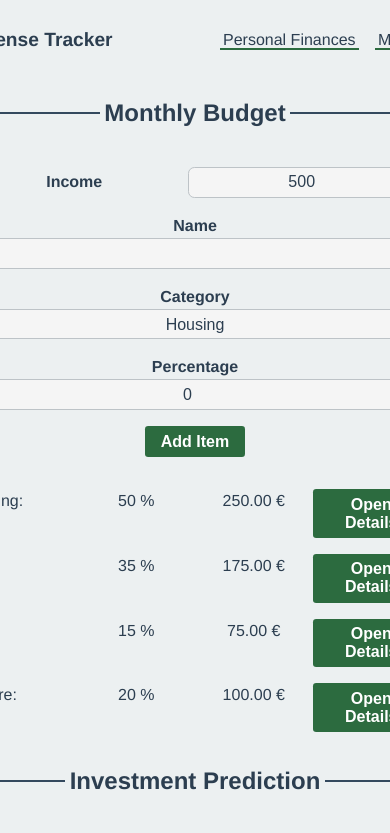
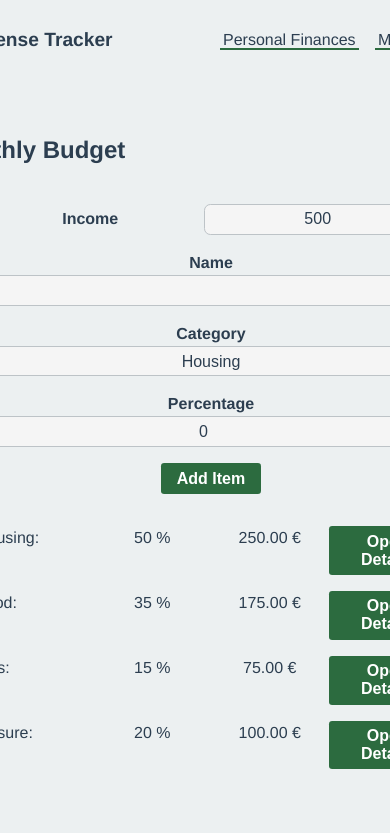
Before and after one commit to andrebarros7201/expense-tracker, a React (Vite) app: page / in a window 390 px wide. Shown: the top 833 px of the page. Built offline with nearby package versions, Linux system fonts and the light colour scheme.

Commit message:
update container style

```diff
--- a/src/styles/_container.scss
+++ b/src/styles/_container.scss
@@ -4,22 +4,7 @@
   width: 100%;
   display: flex;
   flex-flow: column nowrap;
-  border: 2px solid $color-border-dark;
-  border-radius: 0.5rem;
-  align-items: center;
+  align-items: start;
   padding: 0 1rem;
   box-sizing: border-box;
-
-  > h2 {
-    background-color: $color-background-light;
-    width: fit-content;
-    margin-top: -1.2rem;
-    padding: 0 0.3rem;
-  }
-
-  @media (max-width: 800px) {
-    border: none;
-    border-radius: 0;
-    border-top: 2px solid $color-border-dark;
-  }
 }
```
